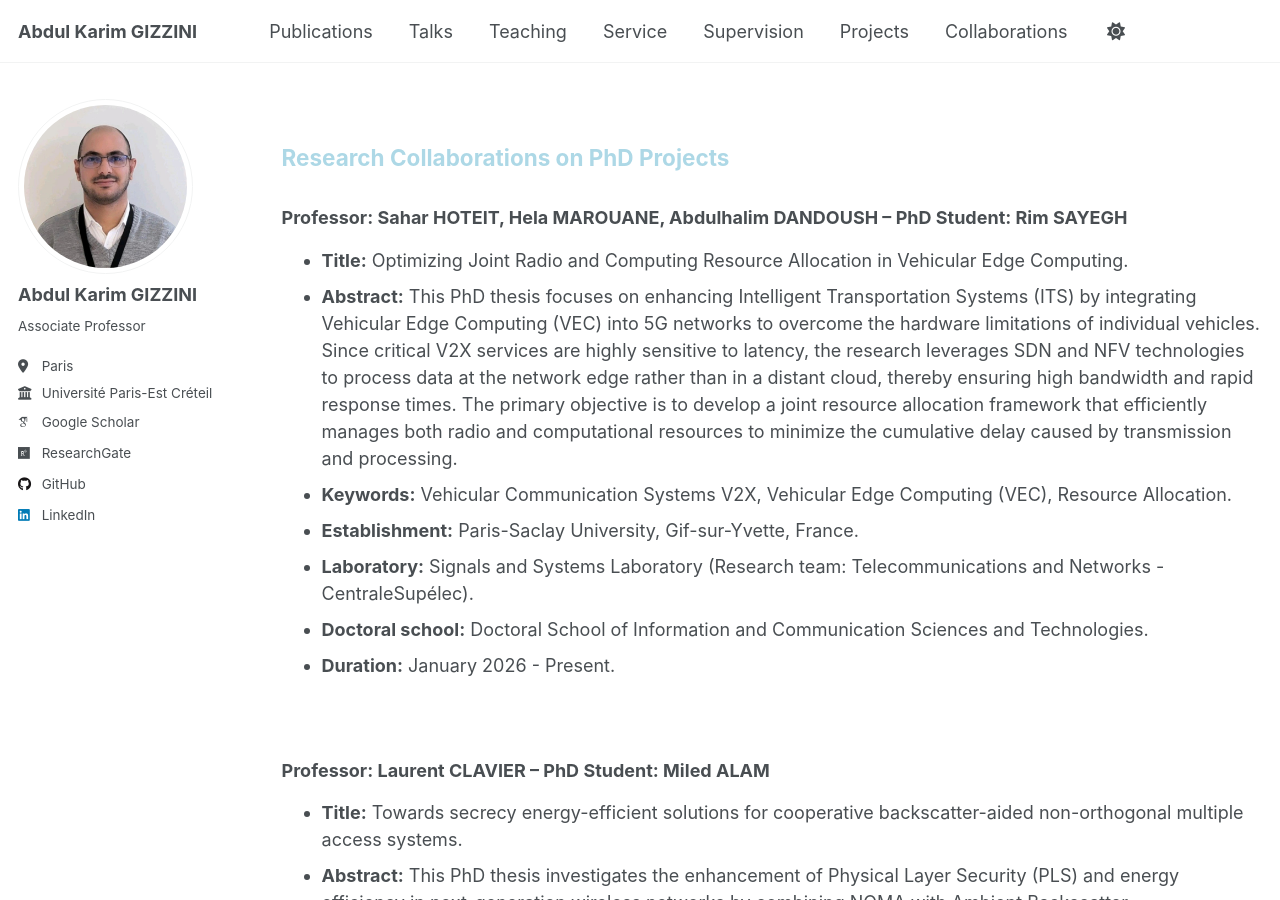
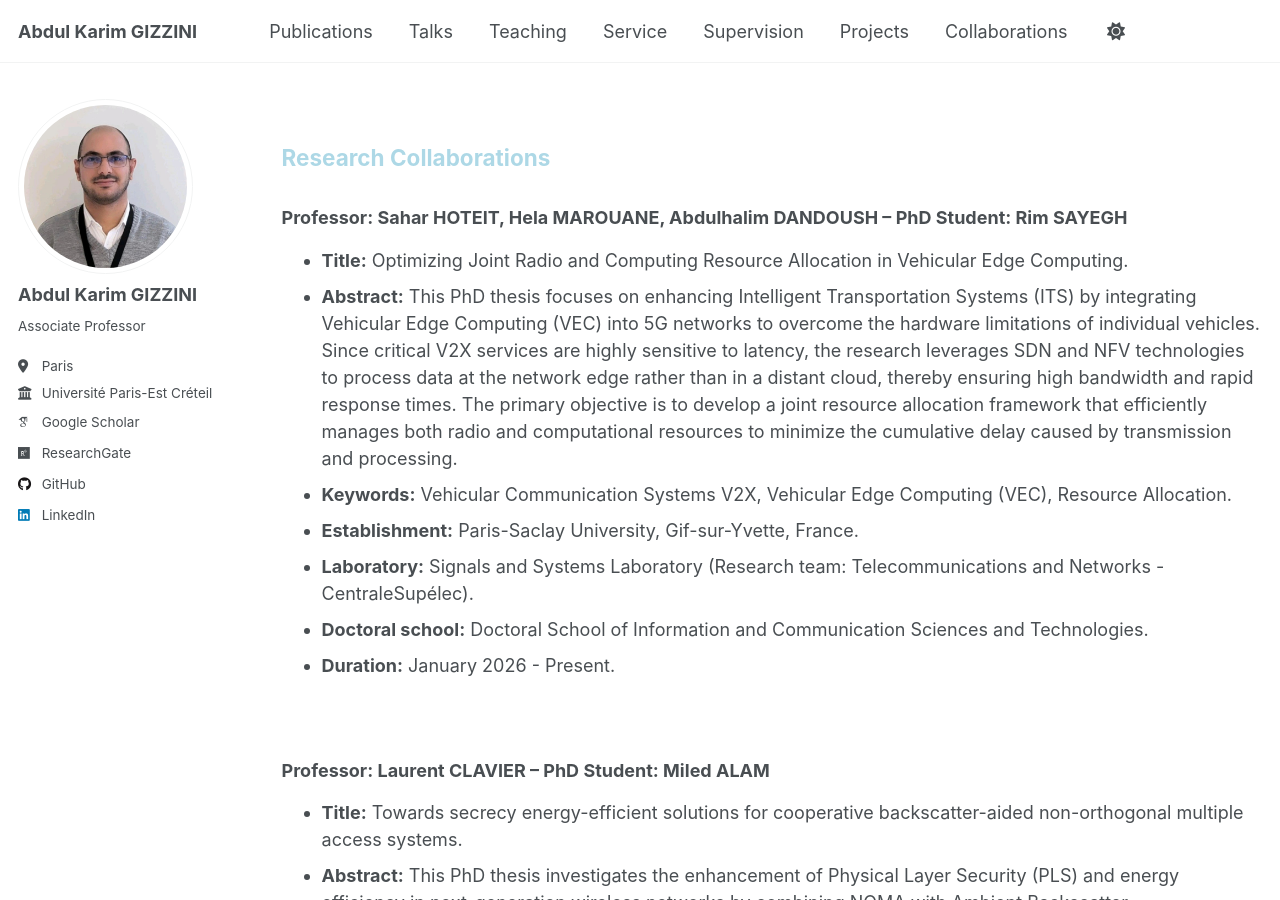
Before and after one commit to abdulkarimgizzini/abdulkarimgizzini-website, a Jekyll site: the page built from _pages/collaborations.md, in a window 1280 px wide and 900 px high. Built offline with Jekyll 4.4.1, drawn with Linux system fonts in a browser that asks for light colours; some web fonts are replaced; a script that is not in the unit is left out.

Commit message:
Update collaborations.md

```diff
--- a/_pages/collaborations.md
+++ b/_pages/collaborations.md
@@ -8,7 +8,7 @@ author_profile: true
 
 <!-- # **PhD Co-Supervision** -->
 
-<h2 style="color: lightblue;">Research Collaborations on PhD Projects</h2>
+<h2 style="color: lightblue;">Research Collaborations</h2>
 
 ### Professor: Sahar HOTEIT, Hela MAROUANE, Abdulhalim DANDOUSH -- PhD Student: Rim SAYEGH
 
```
